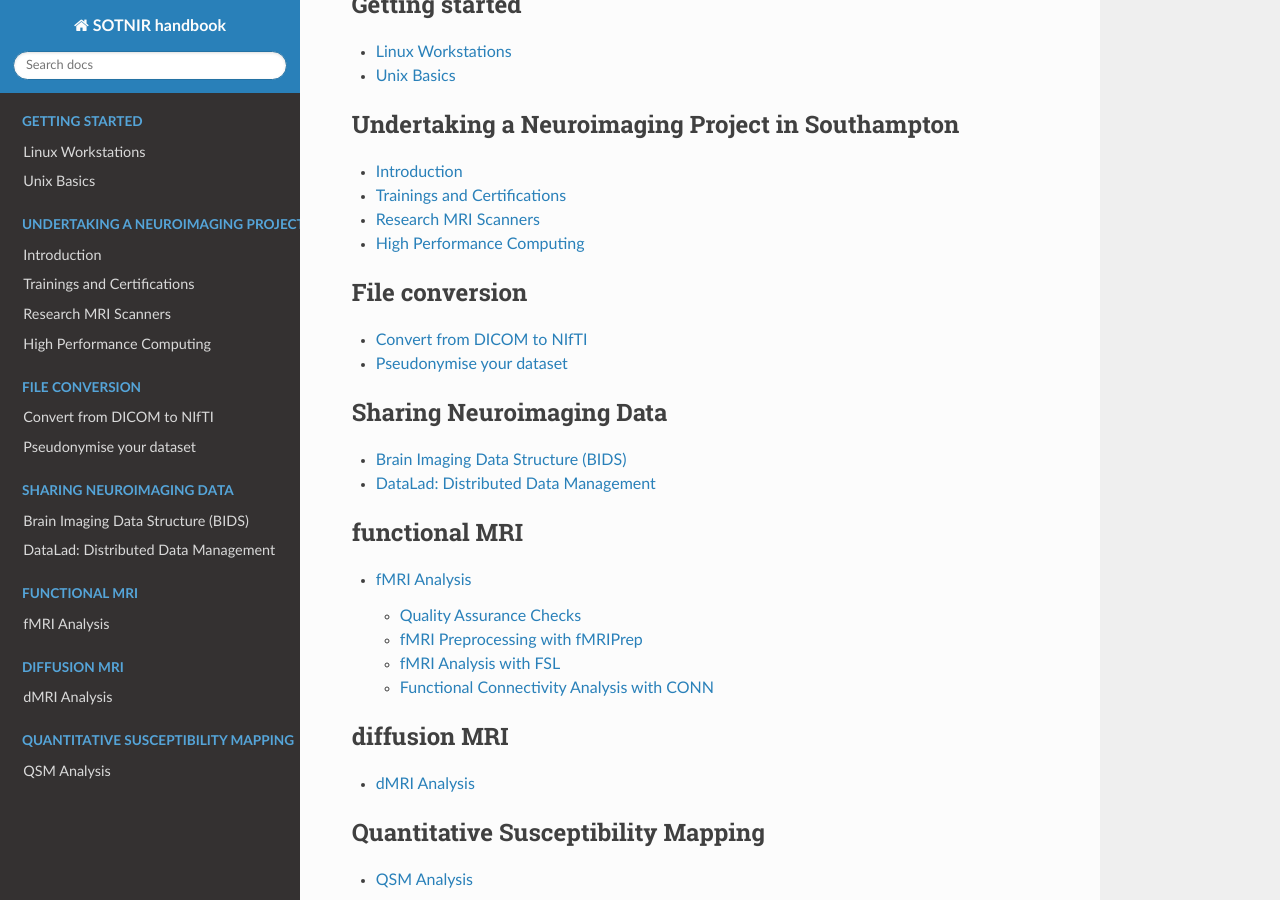
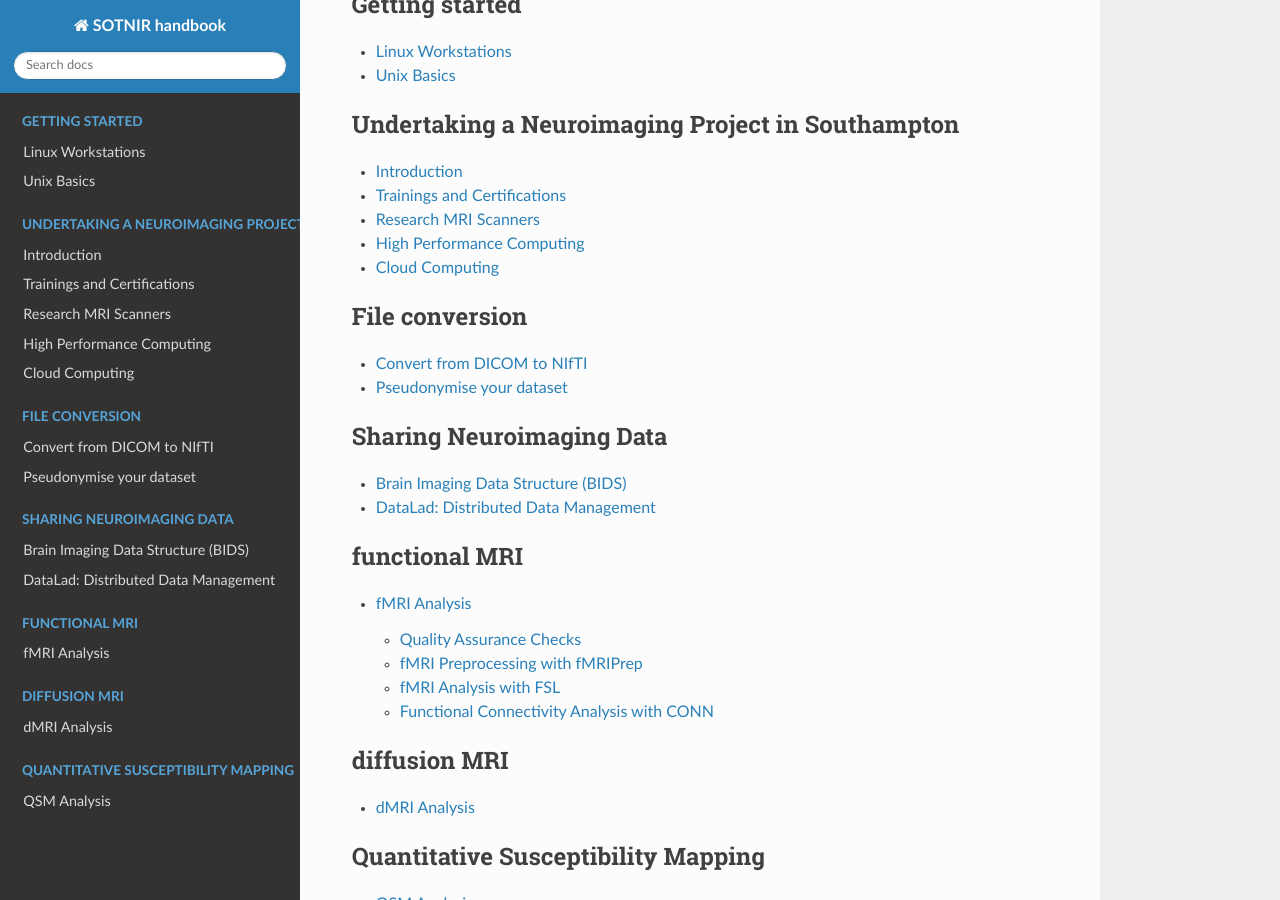
Before and after one commit to nhuneke/sotnir-handbook, a Sphinx documentation site: the page built from docs/index.rst, in a window 1280 px wide and 900 px high, scrolled down 509 px. Built offline with Sphinx 7.4.7 and the Read the Docs theme 2.0.0, drawn with Linux system fonts in a browser that asks for light colours; pages that are not in the unit, such as notebooks, are missing from menus.

Commit message:
Added cloud-computing.rst

```diff
--- a/docs/index.rst
+++ b/docs/index.rst
@@ -37,6 +37,7 @@ Contributors are credited on each page.
    projects-soton/trainings.rst
    projects-soton/mri-scanner.rst
    projects-soton/hpc.rst
+   projects-soton/cloud-computing.rst
 
 .. toctree::
    :maxdepth: 1
```
